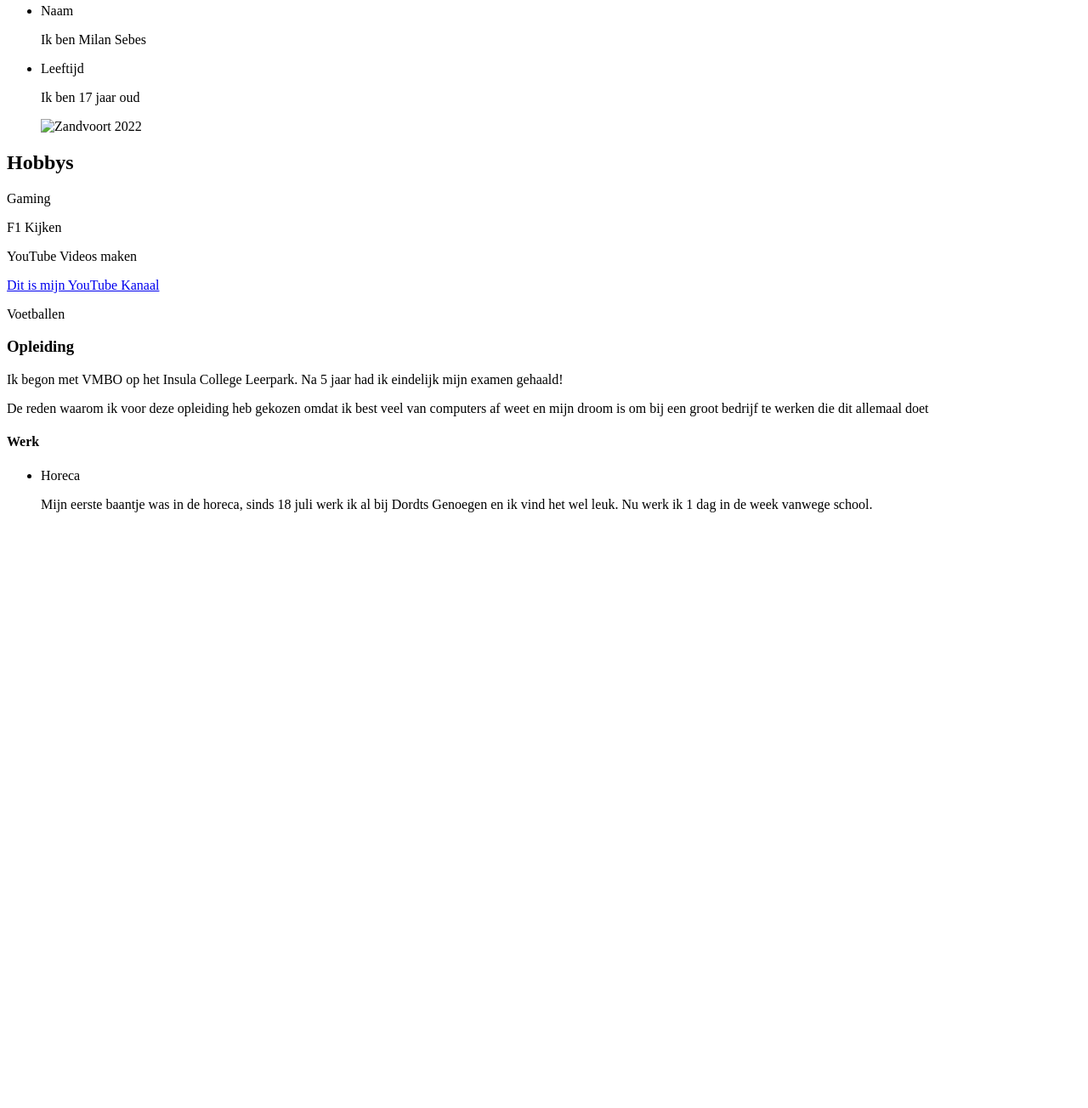
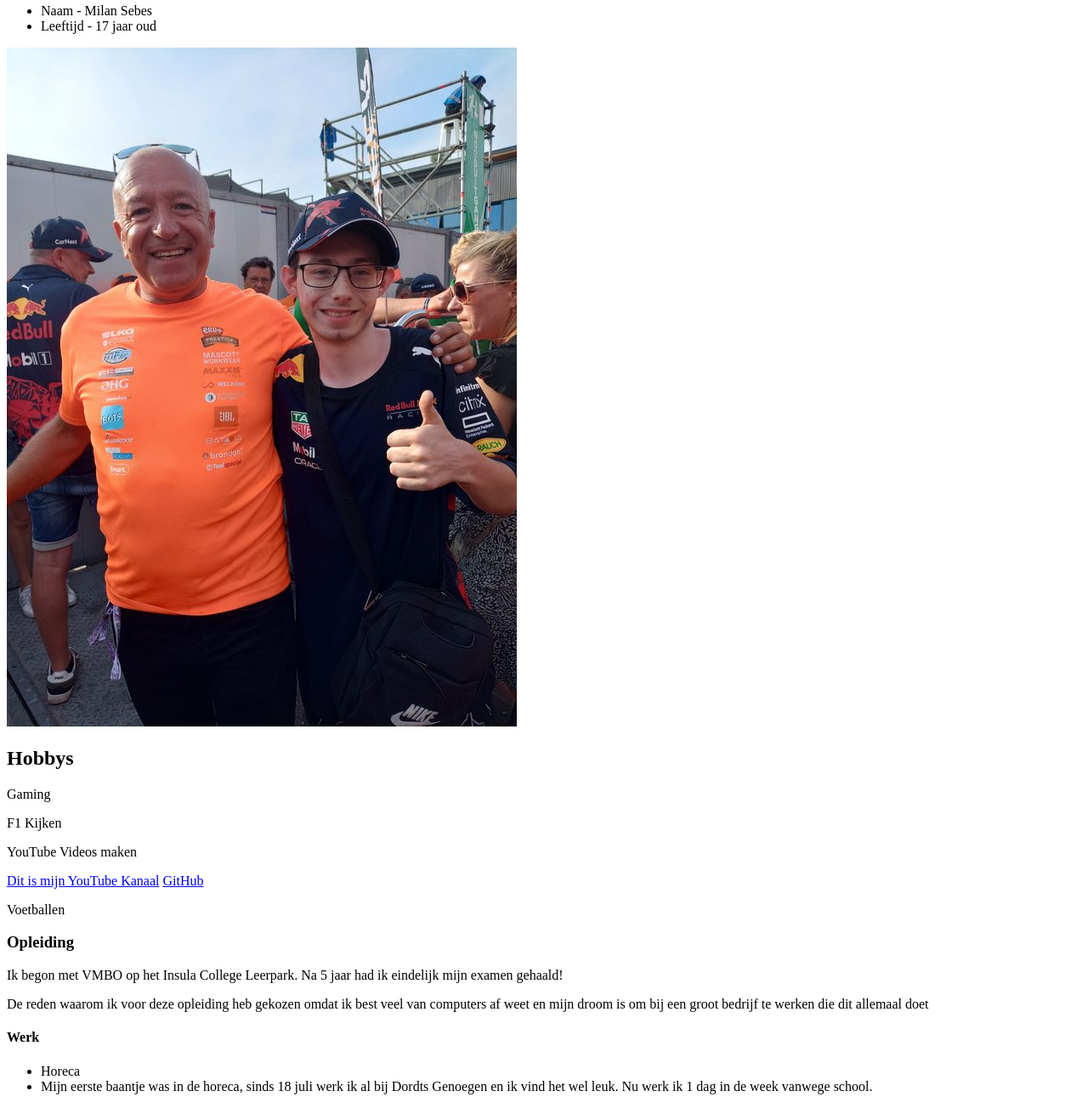
Before and after one commit to MilanoGamezzYT/statische-front-end, a plain HTML site: page Module-01-Content-structuur-styling/Index.html in a window 1280 px wide. Shown: the part 76-1380 px from the top of the page at 85% size. Before the commit the page ends 800 px from the top, so only its background shows below. Drawn offline with Linux system fonts and the light colour scheme.

Commit message:
Eigen Site

```diff
--- a/Module-01-Content-structuur-styling/Website.html
+++ b/Module-01-Content-structuur-styling/Index.html
@@ -10,27 +10,25 @@
 	<body>
 		<h1>Wie ben ik?</h1>
 		<ul>
-			<li>Naam</li>
-            <p>Ik ben Milan Sebes</p>
-			<li>Leeftijd</li>
-            <p>Ik ben 17 jaar oud</p>
-            <img src="MilanZandvoort2022.jpg" alt="Zandvoort 2022">
+            <li>Naam - Milan Sebes</li>
+            <li>Leeftijd - 17 jaar oud</li>
 		</ul>
+        <img src="MilanZandvoort2022.jpg" alt="Zandvoort 2022">
 		<h2>Hobbys</h2>
         <p>Gaming</p>
         <p>F1 Kijken</p>
         <p>YouTube Videos maken</p>
         <a href="https://www.youtube.com/channel/UCahWTqyjQOy5rbZbp_dhV4Q">Dit is mijn YouTube Kanaal</a>
+        <a href="https://github.com/MilanoGamezzYT">GitHub</a>
         <p>Voetballen</p>
 
 		<h3>Opleiding</h3>
-        <p>Ik begon met VMBO op het Insula College Leerpark. Na 5 jaar had ik eindelijk mijn examen gehaald!</p.>
+        <p>Ik begon met VMBO op het Insula College Leerpark. Na 5 jaar had ik eindelijk mijn examen gehaald!</p>
         <p>De reden waarom ik voor deze opleiding heb gekozen omdat ik best veel van computers af weet en mijn droom is om bij een groot bedrijf te werken die dit allemaal doet </p>
         <h4>Werk</h4>
         <ul>
             <li>Horeca</li>
-            <p>Mijn eerste baantje was in de horeca, sinds 18 juli werk ik al bij Dordts Genoegen en ik vind het wel leuk. Nu werk ik 1 dag in de week vanwege school.
-            </p>
+            <li>Mijn eerste baantje was in de horeca, sinds 18 juli werk ik al bij Dordts Genoegen en ik vind het wel leuk. Nu werk ik 1 dag in de week vanwege school.</li>
         </ul>
 
 	</body>
```
Also changed, not shown: Module-01-Content-structuur-styling/MilanZandvoort2022.jpg (added).
